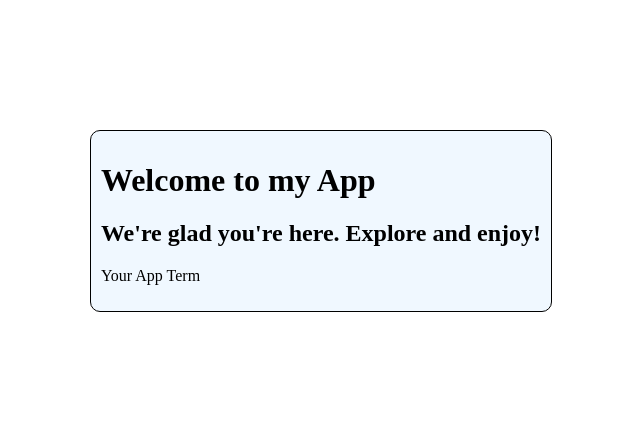
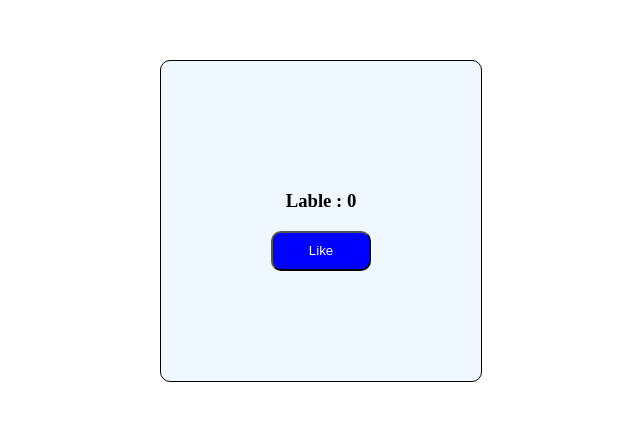
Before and after one commit to Pramoth-N/React-lab, a React (Vite) app in the folder react-lab/: page / in a window 1280 px wide. Shown: the part 107-528 px from the top of the page, without its empty margins (319-959 px from the left). Built offline with nearby package versions, Linux system fonts and the light colour scheme.

Commit message:
counter toggle

```diff
--- a/react-lab/src/App.jsx
+++ b/react-lab/src/App.jsx
@@ -1,12 +1,12 @@
 import './App.css'
 import WelcomeCard from './Components/Question1/WelcomeCard'
-
+import LikeButton from './Components/Question2/LikeButton';
 function App() {
 
   return (
     <>
       <div>
-        <WelcomeCard/>
+        <LikeButton/>
       </div>
     </>
   )
--- /dev/null
+++ b/react-lab/src/Components/Question2/LikeButton.jsx
@@ -0,0 +1,54 @@
+import React, { Component } from "react";
+
+export default class LikeButton extends Component {
+  state = {
+    likes: 0,
+  };
+  toggleLike = () => {
+    this.setState({
+      likes: this.state.likes + 1,
+    });
+  };
+  render() {
+    return (
+      <div
+        style={{
+          display: "flex",
+          alignItems: "center",
+          justifyContent: "center",
+          height: "80vh",
+        }}
+      >
+        <div
+          style={{
+            border: "1px solid black",
+            height: "300px",
+            width: "300px",
+            display: "flex",
+            alignItems: "center",
+            justifyContent: "center",
+            flexDirection: "column",
+            padding: "10px",
+            margin: "10px",
+            borderRadius: "10px",
+            backgroundColor: "#f0f8ff",
+          }}
+        >
+          <h3>Lable : {this.state.likes}</h3>
+          <button
+            onClick={this.toggleLike}
+            style={{
+              backgroundColor: this.state.likes % 2 === 0 ? "blue" : "red",
+              color: "#fff",
+              height: "40px",
+              width: "100px",
+              borderRadius: "10px",
+            }}
+          >
+            {this.state.likes % 2 == 0 ? "Like" : "Unlike"}
+          </button>
+        </div>
+      </div>
+    );
+  }
+}
```
